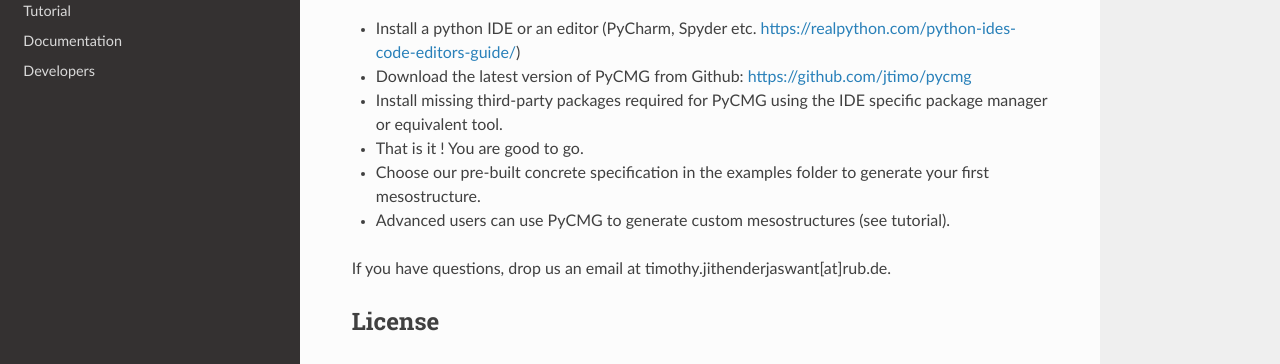
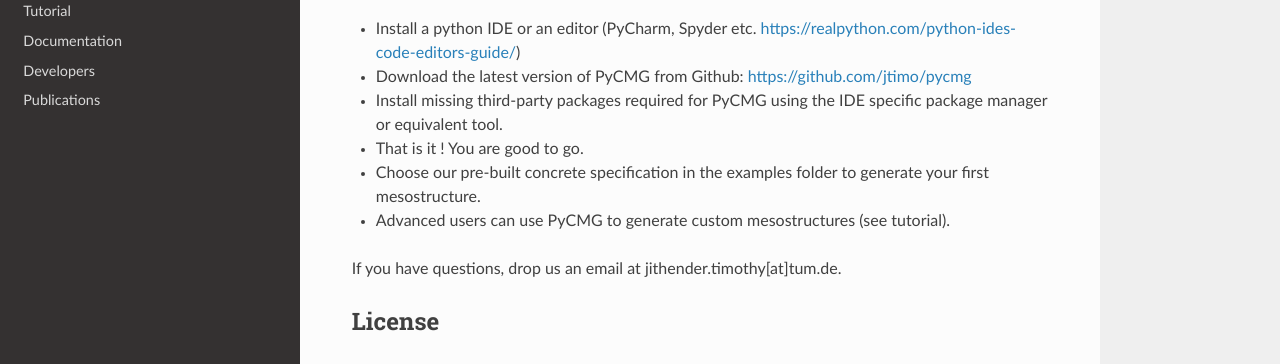
Before and after one commit to jtimo/pycmg, a Sphinx documentation site: the page built from docs/source/installation.rst, in a window 1280 px wide and 1229 px high. Shown: the part 199-563 px from the top of the window. Built offline with Sphinx 7.4.7 and the Read the Docs theme 2.0.0, drawn with Linux system fonts in a browser that asks for light colours; pages that are not in the unit, such as notebooks, are missing from menus.

```diff
--- a/docs/source/developers.rst
+++ b/docs/source/developers.rst
@@ -1,5 +1,7 @@
 Developers
 ************
+
+- Jithender J. Timothy (lead developer and maintains the code)
 
 The following have contributed to the development of this package:
 
--- a/docs/source/index.rst
+++ b/docs/source/index.rst
@@ -15,6 +15,7 @@ PyCMG is an open source software package for generating synthetic concrete mesos
    tutorial.rst
    modules.rst
    developers.rst
+   publications.rst
 
 
 Indices and tables
--- a/docs/source/installation.rst
+++ b/docs/source/installation.rst
@@ -11,7 +11,7 @@ Installation
 - Choose our pre-built concrete specification in the examples folder to generate your first mesostructure.
 - Advanced users can use PyCMG to generate custom mesostructures (see tutorial).
 
-If you have questions, drop us an email at timothy.jithenderjaswant[at]rub.de.
+If you have questions, drop us an email at jithender.timothy[at]tum.de.
 
 --------------
 License
```
Also changed, not shown: other parts of docs/source/developers.rst (+0 -1 lines), README.md (+10 -2 lines), docs/source/publications.rst (added, +7 -0 lines), 1 other file.
